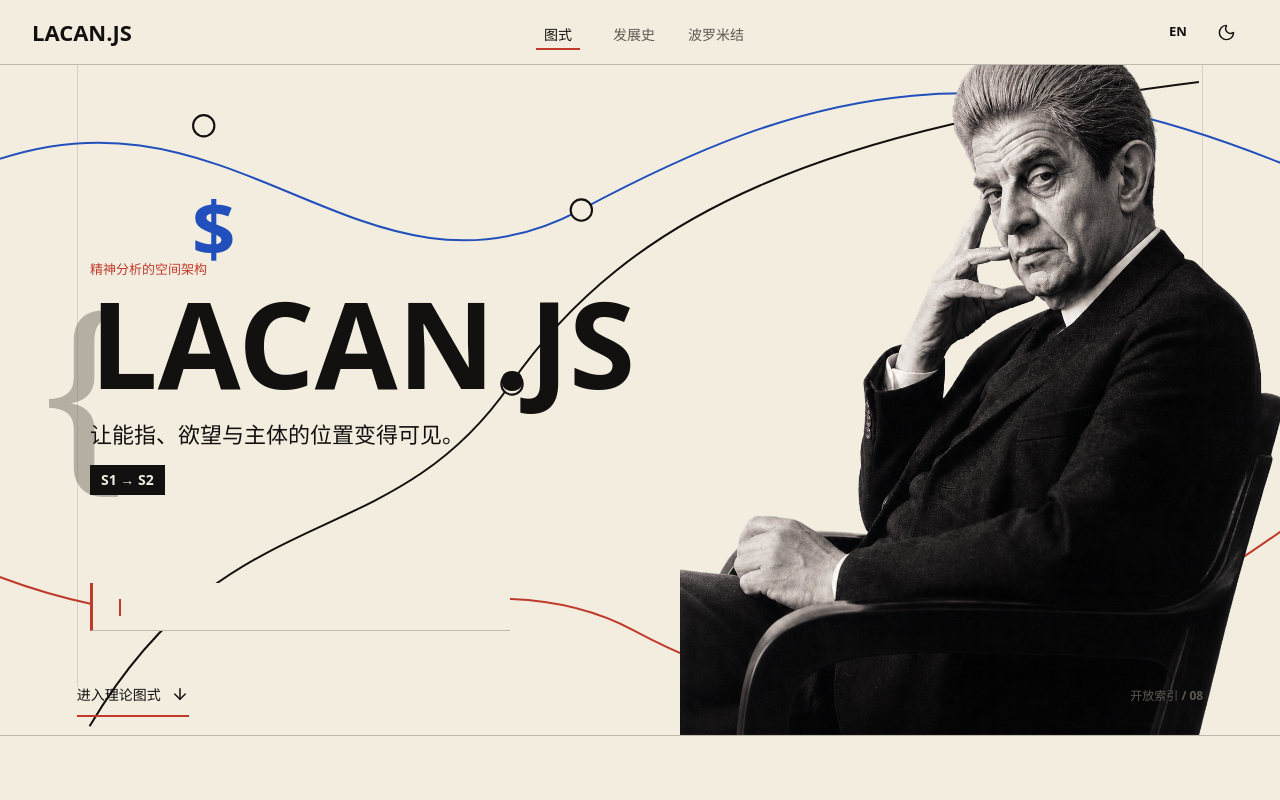
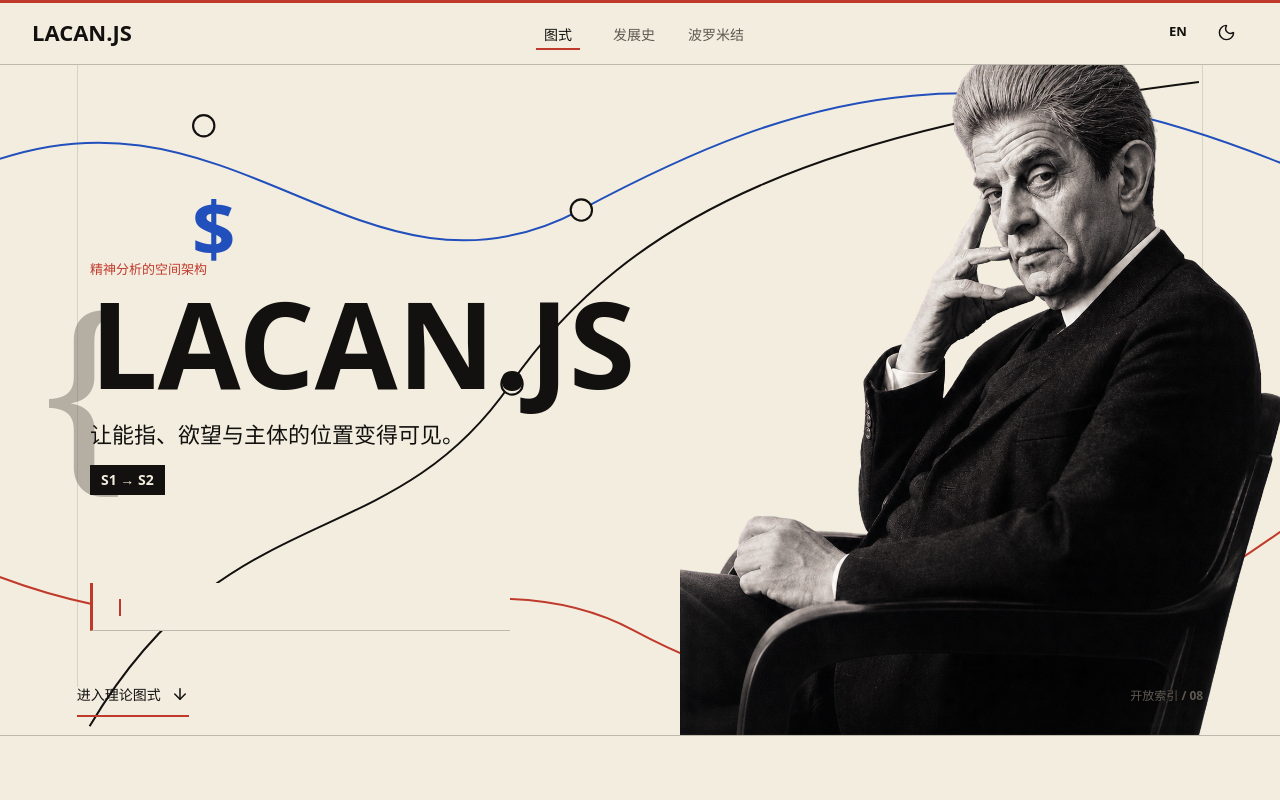
Before and after one commit to bilbillm/Lacan.js, a React (Vite) app: page / in a window 1280 px wide. Shown: the top 800 px of the page. Built offline with nearby package versions, Linux system fonts and the light colour scheme.

Commit message:
feat: 添加顶部阅读进度条

```diff
--- a/src/App.css
+++ b/src/App.css
@@ -63,6 +63,25 @@ main {
   transform: translateY(0);
 }
 
+.reading-progress {
+  position: fixed;
+  top: 0;
+  right: 0;
+  left: 0;
+  z-index: 110;
+  height: 3px;
+  pointer-events: none;
+}
+
+.reading-progress-bar {
+  display: block;
+  width: 100%;
+  height: 100%;
+  background: var(--color-vermilion);
+  transform: scaleX(0);
+  transform-origin: left center;
+}
+
 .site-nav-shell {
   position: fixed;
   top: 0;
--- a/src/App.tsx
+++ b/src/App.tsx
@@ -4,6 +4,7 @@ import './App.css'
 import type { Language } from './i18n'
 import { uiCopy } from './i18n'
 import SiteNav from './components/app/SiteNav'
+import ReadingProgress from './components/app/ReadingProgress'
 import SignifierHero from './components/app/SignifierHero'
 import TheoryIndex from './components/app/TheoryIndex'
 import TheoryDossier from './components/app/TheoryDossier'
@@ -75,6 +76,7 @@ function App() {
   return (
     <div className="app-container" lang={language === 'zh' ? 'zh-CN' : 'en'} data-theme={theme}>
       <a className="skip-link" href="#main-content">{uiCopy.app.skipToContent[language]}</a>
+      <ReadingProgress />
       <SiteNav
         language={language}
         theme={theme}
--- /dev/null
+++ b/src/components/app/ReadingProgress.tsx
@@ -0,0 +1,15 @@
+import { motion, useScroll } from 'framer-motion'
+
+export default function ReadingProgress() {
+  const { scrollYProgress } = useScroll()
+
+  return (
+    <div className="reading-progress" data-testid="reading-progress" aria-hidden="true">
+      <motion.span
+        className="reading-progress-bar"
+        data-testid="reading-progress-bar"
+        style={{ scaleX: scrollYProgress }}
+      />
+    </div>
+  )
+}
```
Also changed, not shown: 1 other file (tests, documents, lock files or other folders).
